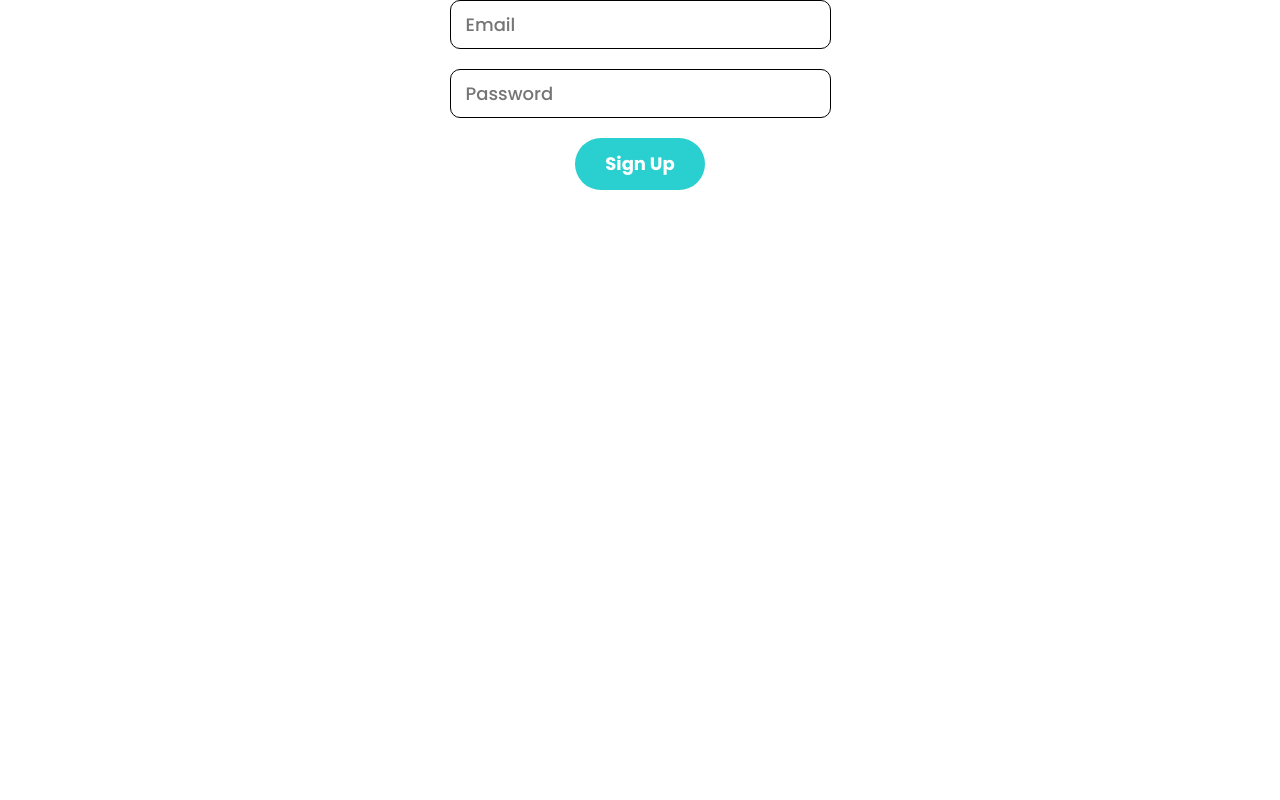
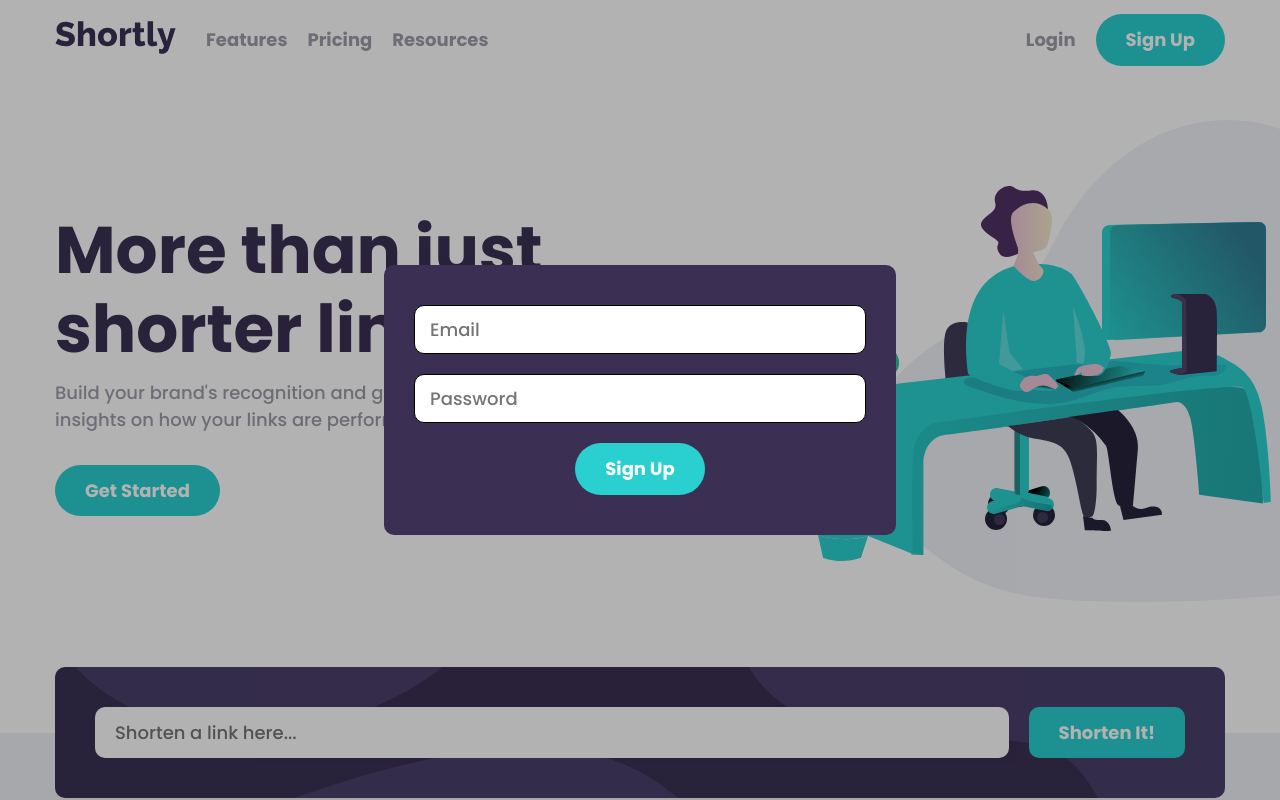
Before and after one commit to PirskiyMI/URL-shortening, a React (Vite) app: page / in a window 1280 px wide. Both pictures are taken after a click on the button "Sign Up". Shown: the top 800 px of the page. Built offline with nearby package versions, Linux system fonts and the light colour scheme; no server answers.

Commit message:
Create Modal component

```diff
--- a/src/App.tsx
+++ b/src/App.tsx
@@ -1,26 +1,38 @@
-// import { Header } from './components/Header/Header';
-// import { Hero } from './components/Hero/Hero';
-// import { Stat } from './components/Stat/Stat';
-// import { CallToAction } from './components/CallToAction/CallToAction';
-// import { Footer } from './components/Footer/Footer';
+import { Header } from './components/Header/Header';
+import { Hero } from './components/Hero/Hero';
+import { Stat } from './components/Stat/Stat';
+import { CallToAction } from './components/CallToAction/CallToAction';
+import { Footer } from './components/Footer/Footer';
+
+import { Form } from './components/Form/Form';
+import { useAppSelector } from './hooks/useAppSelector';
+import { Modal } from './components/Modal/Modal';
 import { SignUp } from './components/SignUp/SignUp';
-import { useAuth } from './hooks/useAuth';
-
-// import { Form } from './components/Form/Form';
+import { SignIn } from './components/SignIn/SignIn';
 
 function App() {
-   const { isAuth } = useAuth();
+   const { registrationModal, loginModal } = useAppSelector((state) => state.modalReducer);
+
    return (
-      <div>
-         {/* <Header /> */}
+      <div style={{overflow: `${registrationModal && 'hidden'}`}}>
+         <Header />
          <main>
-            {/* <Hero />
+            <Hero />
             <Form />
             <Stat />
-            <CallToAction /> */}
-            {isAuth ? <div>Log out</div> : <SignUp />}
+            <CallToAction />
+            {registrationModal && (
+               <Modal>
+                  <SignUp />
+               </Modal>
+            )}
+            {loginModal && (
+               <Modal>
+                  <SignIn />
+               </Modal>
+            )}
          </main>
-         {/* <Footer /> */}
+         <Footer />
       </div>
    );
 }
--- a/src/components/AuthForm/AuthForm.module.scss
+++ b/src/components/AuthForm/AuthForm.module.scss
@@ -4,6 +4,7 @@
    align-items: center;
    gap: 20px;
    &_field {
+      width: 100%;
       padding: 10px 15px;
       border: 1px solid black;
       border-radius: 10px;
--- a/src/components/Header/HeaderMenu.tsx
+++ b/src/components/Header/HeaderMenu.tsx
@@ -1,11 +1,31 @@
 import styles from './styles/HeaderMenu.module.scss';
-
 import { motion, AnimatePresence } from 'framer-motion';
+import { useResize } from '../../hooks/useResize';
+import { useState } from 'react';
+import { useAppDispatch } from '../../hooks/useAppDispatch';
 
 import { Button } from '../Button/Button';
 import { HeaderNav } from './HeaderNav';
 import { HeaderMenuProps } from './types';
-import { useResize } from '../../hooks/useResize';
+import { setLoginModal, setRegistrationModal } from './../../store/slices/modalSlice';
+
+export const HeaderAuth = () => {
+   const dispatch = useAppDispatch();
+
+   return (
+      <div className={styles.header_login}>
+         <button
+            type="button"
+            className={styles.header_item}
+            onClick={() => dispatch(setLoginModal(true))}>
+            Login
+         </button>
+         <Button type="button" onClick={() => dispatch(setRegistrationModal(true))}>
+            sign up
+         </Button>
+      </div>
+   );
+};
 
 export const HeaderMenu = ({ menuIsActive }: HeaderMenuProps) => {
    const { width } = useResize();
@@ -15,10 +35,7 @@ export const HeaderMenu = ({ menuIsActive }: HeaderMenuProps) => {
          {width > 700 && (
             <div className={styles.header_menu}>
                <HeaderNav />
-               <div className={styles.header_login}>
-                  <button className={styles.header_item}>Login</button>
-                  <Button type="button">sign up</Button>
-               </div>
+               <HeaderAuth />
             </div>
          )}
          {width <= 700 && (
@@ -30,10 +47,7 @@ export const HeaderMenu = ({ menuIsActive }: HeaderMenuProps) => {
                      exit={{ x: '-60%', opacity: 0 }}
                      className={styles.header_menu}>
                      <HeaderNav />
-                     <div className={styles.header_login}>
-                        <button className={styles.header_item}>Login</button>
-                        <Button type="button">sign up</Button>
-                     </div>
+                     <HeaderAuth />
                   </motion.div>
                )}
             </AnimatePresence>
--- /dev/null
+++ b/src/components/Modal/Modal.module.scss
@@ -0,0 +1,19 @@
+.modal {
+   position: fixed;
+   top: 0;
+   left: 0;
+   width: 100vw;
+   height: 100vh;
+   display: flex;
+   align-items: center;
+   justify-content: center;
+   z-index: 10;
+   background-color: rgba($color: #000000, $alpha: .3);
+   &_body {
+      width: 40%;
+      min-width: 300px;
+      padding: 40px 30px;
+      background: var(--color-primary-violet);
+      border-radius: 10px;
+   }
+}
--- /dev/null
+++ b/src/components/Modal/Modal.tsx
@@ -0,0 +1,28 @@
+import { FC } from 'react';
+import styles from './Modal.module.scss';
+import { useAppDispatch } from '../../hooks/useAppDispatch';
+import { setLoginModal, setRegistrationModal } from '../../store/slices/modalSlice';
+import { useAppSelector } from '../../hooks/useAppSelector';
+
+interface ModalProps {
+   children: React.ReactNode;
+}
+
+export const Modal: FC<ModalProps> = ({ children }) => {
+   const dispatch = useAppDispatch();
+   const { loginModal, registrationModal } = useAppSelector((state) => state.modalReducer);
+
+   return (
+      <div
+         className={styles.modal}
+         onClick={(e: any) => {
+            if (e.target.classList.contains(`${styles.modal}`) && loginModal) {
+               dispatch(setLoginModal(false));
+            } else if (e.target.classList.contains(`${styles.modal}`) && registrationModal) {
+               dispatch(setRegistrationModal(false));
+            }
+         }}>
+         <div className={styles.modal_body}>{children}</div>
+      </div>
+   );
+};
--- a/src/components/SignUp/SignUp.tsx
+++ b/src/components/SignUp/SignUp.tsx
@@ -10,9 +10,7 @@ export const SignUp = () => {
       const auth = getAuth();
       createUserWithEmailAndPassword(auth, email, password)
          .then(({ user }) => {
-            console.log(user);
-
-            // dispatch(setUser({ email: user.email, id: user.uid, token: user.accessToken }));
+            dispatch(setUser({ email: user.email, id: user.uid, token: user.accessToken }));
          })
          .catch((error) => {
             const errorCode = error.code;
--- a/src/store/index.ts
+++ b/src/store/index.ts
@@ -1,8 +1,10 @@
 import { combineReducers, configureStore } from '@reduxjs/toolkit';
 import userReducer from './slices/userSlice';
+import modalReducer from './slices/modalSlice';
 
 const rootReducer = combineReducers({
    userReducer,
+   modalReducer,
 });
 
 export const setupStore = () => {
--- /dev/null
+++ b/src/store/slices/modalSlice.ts
@@ -0,0 +1,22 @@
+import { createSlice, PayloadAction } from '@reduxjs/toolkit';
+
+const initialState = {
+   loginModal: false,
+   registrationModal: false,
+};
+
+const modalSlice = createSlice({
+   name: 'modal',
+   initialState,
+   reducers: {
+      setLoginModal(state, action: PayloadAction<boolean>) {
+         state.loginModal = action.payload;
+      },
+      setRegistrationModal(state, action: PayloadAction<boolean>) {
+         state.registrationModal = action.payload;
+      },
+   },
+});
+
+export const { setLoginModal, setRegistrationModal } = modalSlice.actions;
+export default modalSlice.reducer;
```
